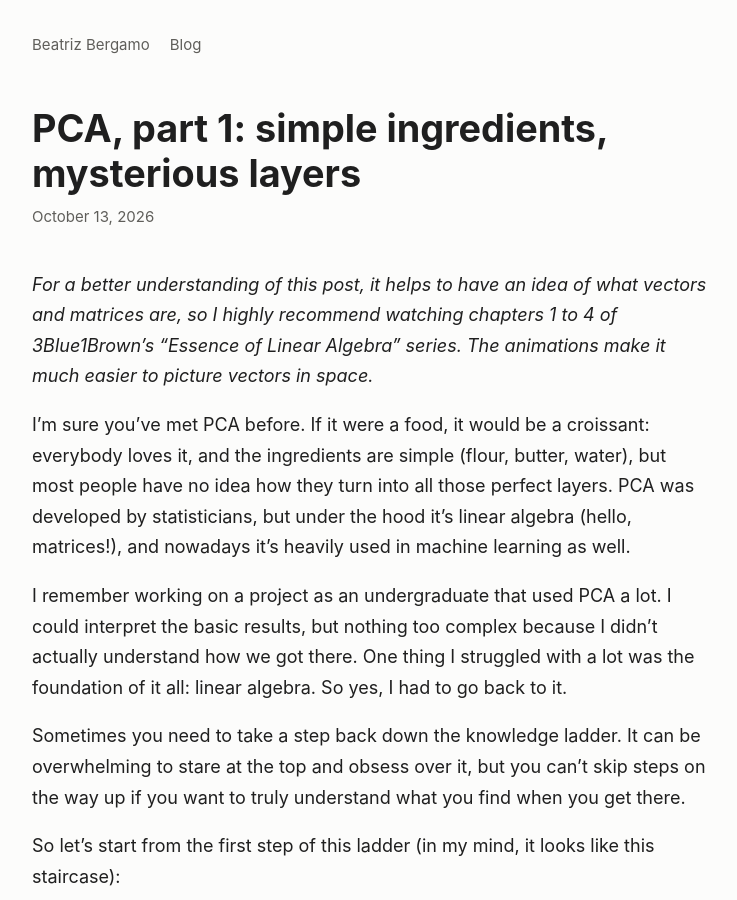
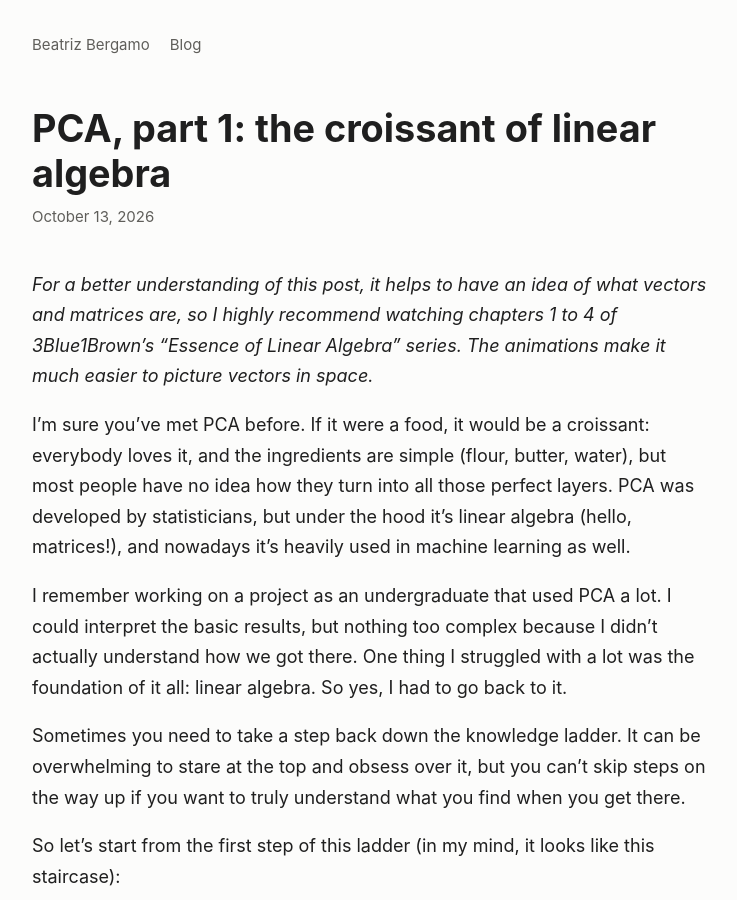
Before and after one commit to brbergamo/brbergamo.github.io, a Jekyll site: the page built from _posts/2026-10-13-pca-part-1.md, in a window 1280 px wide and 900 px high. Shown: the whole window, without its empty margins (268-1005 px from the left). Built offline with Jekyll 4.4.1, drawn with Linux system fonts in a browser that asks for light colours.

```diff
--- a/_posts/2026-10-13-pca-part-1.md
+++ b/_posts/2026-10-13-pca-part-1.md
@@ -1,6 +1,6 @@
 ---
 layout: blog
-title: "PCA, part 1: simple ingredients, mysterious layers"
+title: "PCA, part 1: the croissant of linear algebra"
 description: "What a principal component, a loading, a score and an eigenvalue really are, with a small example you can follow by hand."
 ---
 
```
